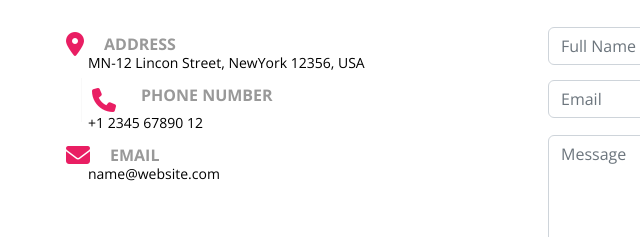
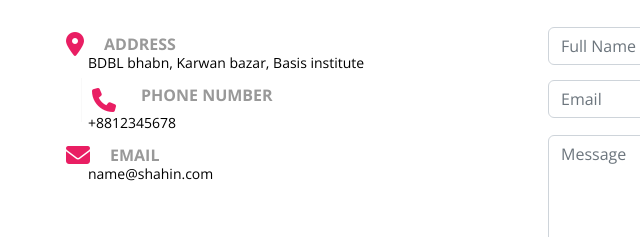
Before and after one commit to shahinalam10/topper-website-static, a plain HTML site: page index.html in a window 1280 px wide. Shown: the part 4733-4970 px from the top of the page, 21-661 px from the left. Drawn offline with nearby package versions, Linux system fonts and the light colour scheme.

Commit message:
Update index.html

```diff
--- a/index.html
+++ b/index.html
@@ -569,17 +569,17 @@
             <div class="contact-address">
               <i class="fa-solid fa-location-dot"></i>
               <h3>Address</h3>
-              <address>MN-12 Lincon Street, NewYork 12356, USA</address>
+              <address>BDBL bhabn, Karwan bazar, Basis institute</address>
             </div>
             <div class="contact-phone">
               <i class="fa-solid fa-phone"></i>
               <h3>Phone Number</h3>
-              <p><a href="tel:+155895548855">+1 2345 67890 12</a></p>
+              <p><a href="tel:+155895548855">+8812345678</a></p>
             </div>
             <div class="contact-email">
               <i class="fa-solid fa-envelope"></i>
               <h3>Email</h3>
-              <p><a href="mailto:info@example.com">name@website.com</a></p>
+              <p><a href="mailto:info@example.com">name@shahin.com</a></p>
             </div>
           </div>
           <div class="col-lg-7">
```
